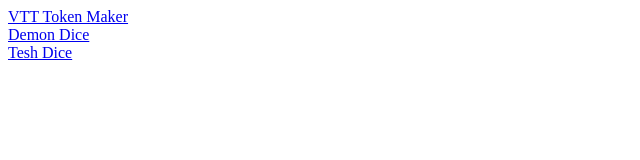
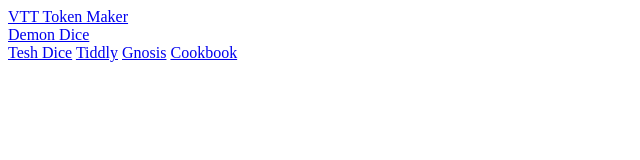
Before and after one commit to nephlm/nephlm.github.io, a plain HTML site: page index.html in a window 1280 px wide. Shown: the whole page, without its empty margins (0-640 px from the left). Drawn offline with Linux system fonts and the light colour scheme.

Commit message:
Update index.html

```diff
--- a/index.html
+++ b/index.html
@@ -7,5 +7,8 @@
 <a href="token_svg/">VTT Token Maker</a> <br>
 <a href="demondice/src/static/index.html">Demon Dice</a> <br>
 <a href="teshdice/index.html">Tesh Dice</a>
+<a href="tw/">Tiddly</a>
+<a href="gnosis.quasisemi.com/">Gnosis</a>
+<a href="cookbook.quasisemi.com/">Cookbook</a>
 </body>
 </html>
```
